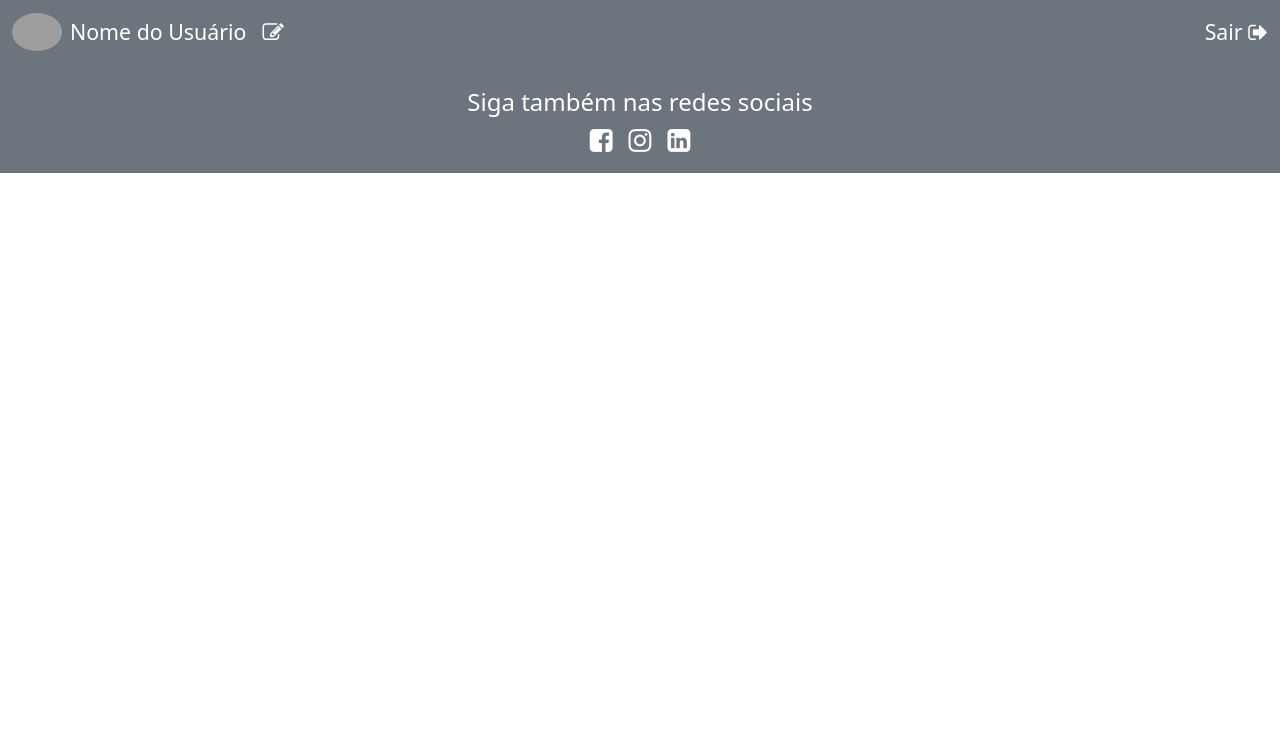
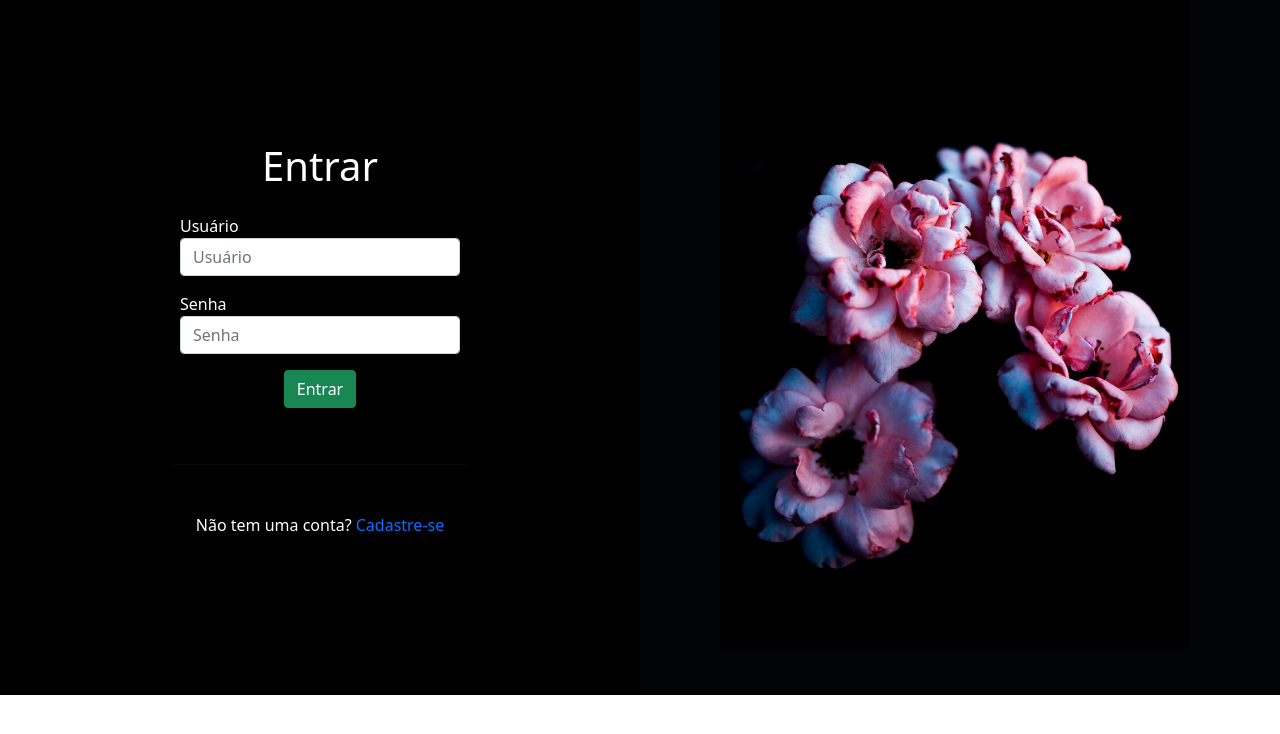
Before and after one commit to paulinopamela/blogPessoal, an Angular app: page / in a window 1280 px wide. Shown: the top 734 px of the page. Built offline with nearby package versions, Linux system fonts and the light colour scheme; grey boxes are pictures that could not be loaded.

Commit message:
pagina login

```diff
--- a/src/app/app.component.html
+++ b/src/app/app.component.html
@@ -1,2 +1 @@
-<app-menu></app-menu>
-<app-rodape></app-rodape>
+<app-entrar></app-entrar>
--- a/src/app/app.module.ts
+++ b/src/app/app.module.ts
@@ -5,12 +5,16 @@ import { AppRoutingModule } from './app-routing.module';
 import { AppComponent } from './app.component';
 import { MenuComponent } from './menu/menu.component';
 import { RodapeComponent } from './rodape/rodape.component';
+import { EntrarComponent } from './entrar/entrar.component';
+import { CadastrarComponent } from './cadastrar/cadastrar.component';
 
 @NgModule({
   declarations: [
     AppComponent,
     MenuComponent,
-    RodapeComponent
+    RodapeComponent,
+    EntrarComponent,
+    CadastrarComponent
   ],
   imports: [
     BrowserModule,
--- /dev/null
+++ b/src/app/cadastrar/cadastrar.component.html
@@ -0,0 +1 @@
+<p>cadastrar works!</p>
--- /dev/null
+++ b/src/app/cadastrar/cadastrar.component.ts
@@ -0,0 +1,15 @@
+import { Component, OnInit } from '@angular/core';
+
+@Component({
+  selector: 'app-cadastrar',
+  templateUrl: './cadastrar.component.html',
+  styleUrls: ['./cadastrar.component.css']
+})
+export class CadastrarComponent implements OnInit {
+
+  constructor() { }
+
+  ngOnInit(): void {
+  }
+
+}
--- /dev/null
+++ b/src/app/entrar/entrar.component.css
@@ -0,0 +1,15 @@
+.bg-color{
+    background-color: black;
+}
+
+#img-bg{
+    background-image: url('../../assets/img/alexandru-acea-qEXFE5h0e8g-unsplash.jpg');
+    min-height: 695px;
+    background-position: center;
+    background-repeat: no-repeat;
+    background-size: cover;
+}
+
+a{
+    text-decoration: none;
+}
--- /dev/null
+++ b/src/app/entrar/entrar.component.html
@@ -0,0 +1,31 @@
+<div class="container-fluid bg-color">
+    <div class="row d-flex align-items-center">
+        <div class="col-md-6">
+          <div class="row d-flex justify-content-center">
+              <div class="col-md-6">
+
+                <h1 class="text-center mb-3 text-white">Entrar</h1>
+                <div class="form-group p-2">
+                    <label for="usuario" class="text-white" >Usuário</label>
+                    <input class="form-control" type="text" name="usuario" id="usuario" placeholder="Usuário">
+                </div>
+
+                <div class="form-group p-2">
+                    <label for="senha" class="text-white">Senha</label>
+                    <input class="form-control" type="password" name="senha" id="senha" placeholder="Senha">
+                </div>
+
+                <div class="d-flex justify-content-center p-2">
+                    <button type="submit" class="btn btn-success">Entrar</button>
+                </div>
+
+                <hr class="mt-5 mb-5">
+                <p class="text-center text-white">Não tem uma conta? <a href="">Cadastre-se</a></p>
+
+              </div>
+          </div>
+        </div>
+
+        <div class="col-md-6" id="img-bg"></div>
+    </div>
+</div>
--- /dev/null
+++ b/src/app/entrar/entrar.component.ts
@@ -0,0 +1,15 @@
+import { Component, OnInit } from '@angular/core';
+
+@Component({
+  selector: 'app-entrar',
+  templateUrl: './entrar.component.html',
+  styleUrls: ['./entrar.component.css']
+})
+export class EntrarComponent implements OnInit {
+
+  constructor() { }
+
+  ngOnInit(): void {
+  }
+
+}
```
Also changed, not shown: src/app/cadastrar/cadastrar.component.css (added), src/assets/img/alexandru-acea-qEXFE5h0e8g-unsplash.jpg (added).
